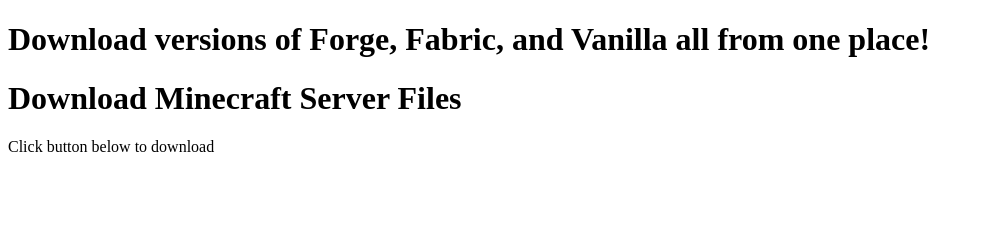
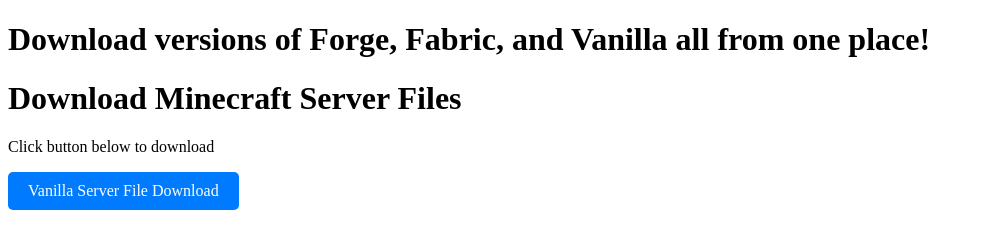
Before and after one commit to Olicreater13/webpage, a plain HTML site: page webpage.html in a window 1280 px wide. Shown: the whole page, without its empty margins (0-983 px from the left). Drawn offline with Linux system fonts and the light colour scheme.

Commit message:
finalized button

```diff
--- a/webpage.html
+++ b/webpage.html
@@ -28,6 +28,6 @@
 <body>
     <h1>Download Minecraft Server Files</h1>
     <p>Click button below to download</p>
-    <a href=""
+    <a href="1.21.4vanilla.jar" download="1.21.4vanilla.jar" class="download-btn">Vanilla Server File Download</a>
 </body>
 </html>
```
